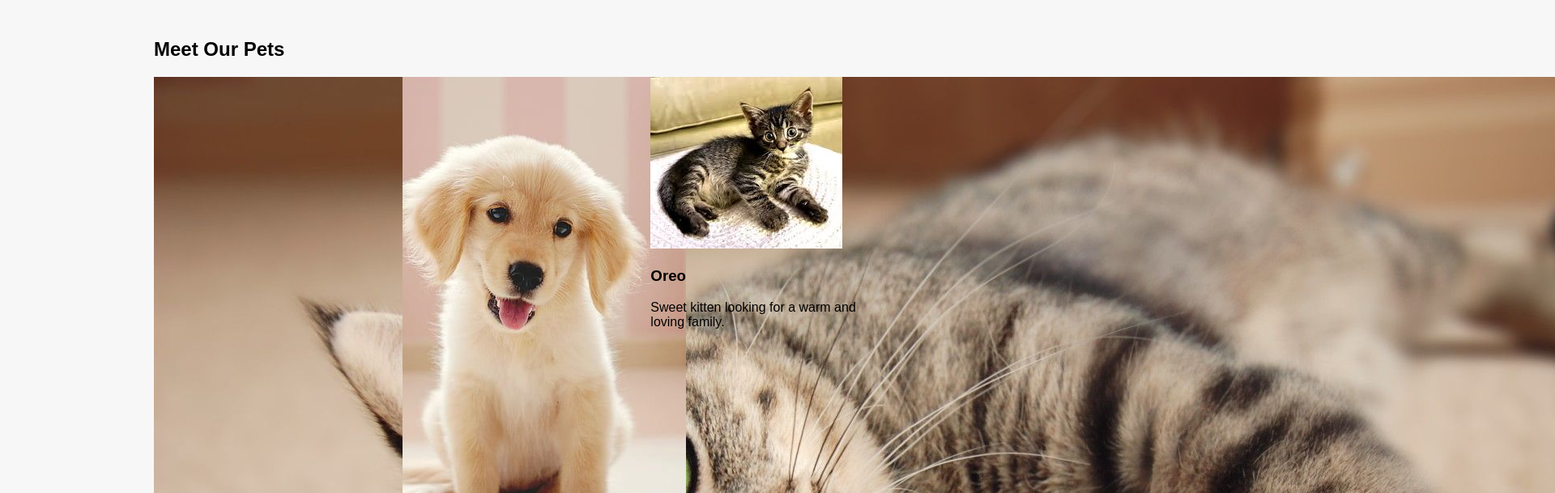
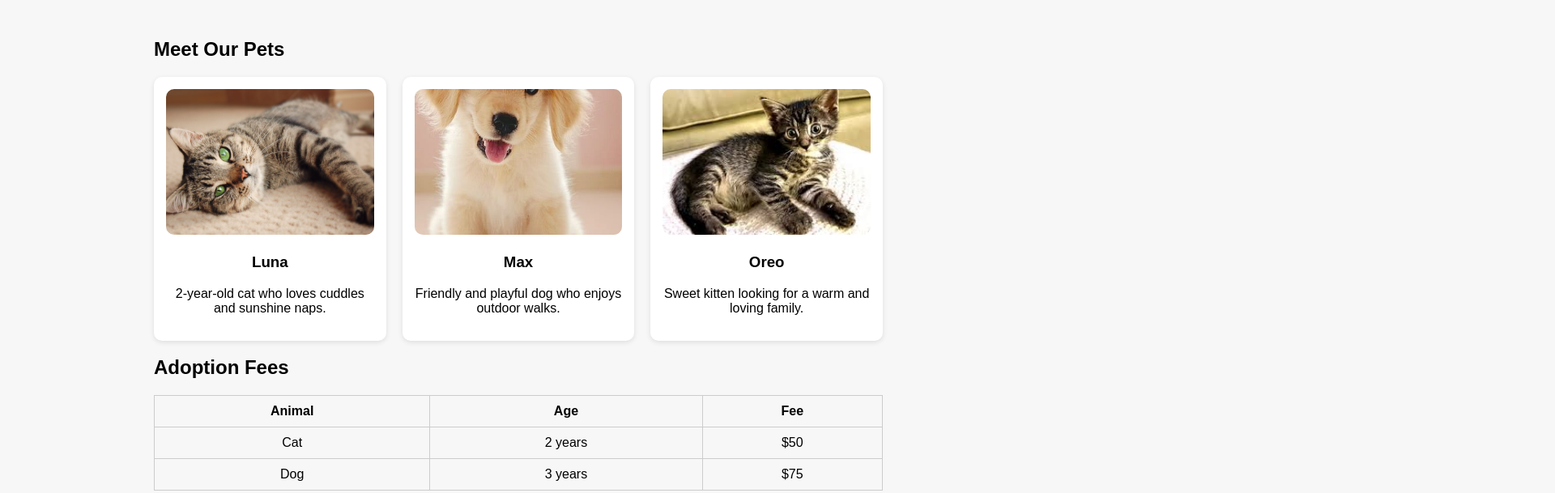
Before and after one commit to TasfiaR06/LovedPetsShelter, a plain HTML site: page index.html in a window 1280 px wide. Shown: the part 618-1227 px from the top of the page at 81% size, 1920 px wide, since content can reach past the window. Drawn offline with Linux system fonts and the light colour scheme; files whose address does not match are found by name.

Commit message:
Change 'image' divs to 'card' divs in pets section
Replaced 'image' divs with 'card' divs for pets.

```diff
--- a/index.html
+++ b/index.html
@@ -41,17 +41,17 @@
 <section id="pets" class="section">
   <h2>Meet Our Pets</h2>
   <div class="pets">
-    <div class="image">
+    <div class="card">
       <img src="cat1.jpg" alt="Cat1" />
       <h3>Luna</h3>
       <p>2-year-old cat who loves cuddles and sunshine naps.</p>
     </div>
-    <div class="image">
+    <div class="card">
       <img src="dog.jpg" alt="Dog" />
       <h3>Max</h3>
       <p>Friendly and playful dog who enjoys outdoor walks.</p>
     </div>
-    <div class="image">
+    <div class="card">
       <img src="cat2.jpg" alt="Cat2" />
       <h3>Oreo</h3>
       <p>Sweet kitten looking for a warm and loving family.</p>
```
